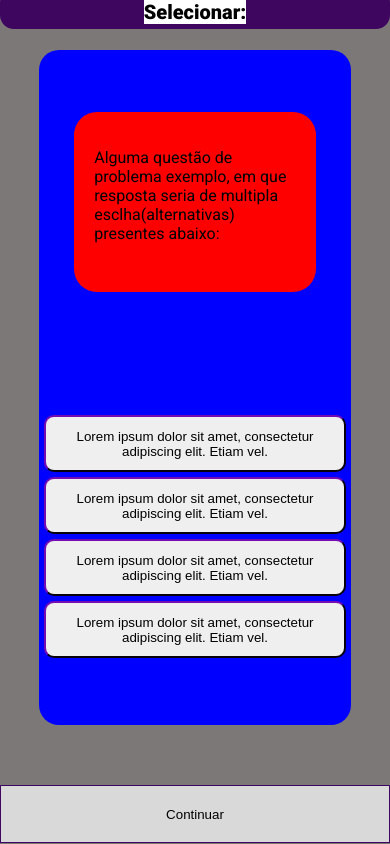
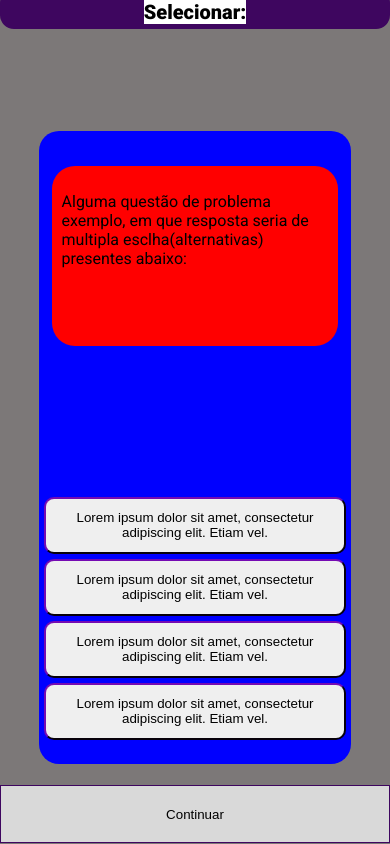
Before and after one commit to RafaelFing25/Feira-Matematica, a Next.js app: page / in a window 390 px wide. Built offline with nearby package versions, Linux system fonts and the light colour scheme.

Commit message:
Update card.module.css

```diff
--- a/styles/components/card.module.css
+++ b/styles/components/card.module.css
@@ -100,7 +100,7 @@
         border-radius: 0;
         padding: 0px;
         background-color: #7c7878;
-        justify-content: flex-start;
+
     }
 
     .title {
@@ -130,29 +130,30 @@
         width: 80%;
         min-width: 300px;
         max-width: 600px;
-        height: 80%;
+        height: auto;
+        min-height: 75%;
         display: flex;
-        justify-content: space-around;
-        align-items: center;
+        align-items: inherit;
         border-radius: 20px;
         background-color: blue;
     }
 
     .questionText {
+        margin-top: 10%;
         background-color: red;
         border-radius: 23px;
         width: auto;
-        max-width: 80%;
+        max-width: 95%;
         height: 180px;
     }
 
     .questionText p{
-        padding: 20px;
+        padding: 10px;
         font-size: 1rem;
     }
 
     .alternatives {
-        margin-top: 10px;
+        margin-top: 50%;
         font-size: 12px;
     }
 
```
